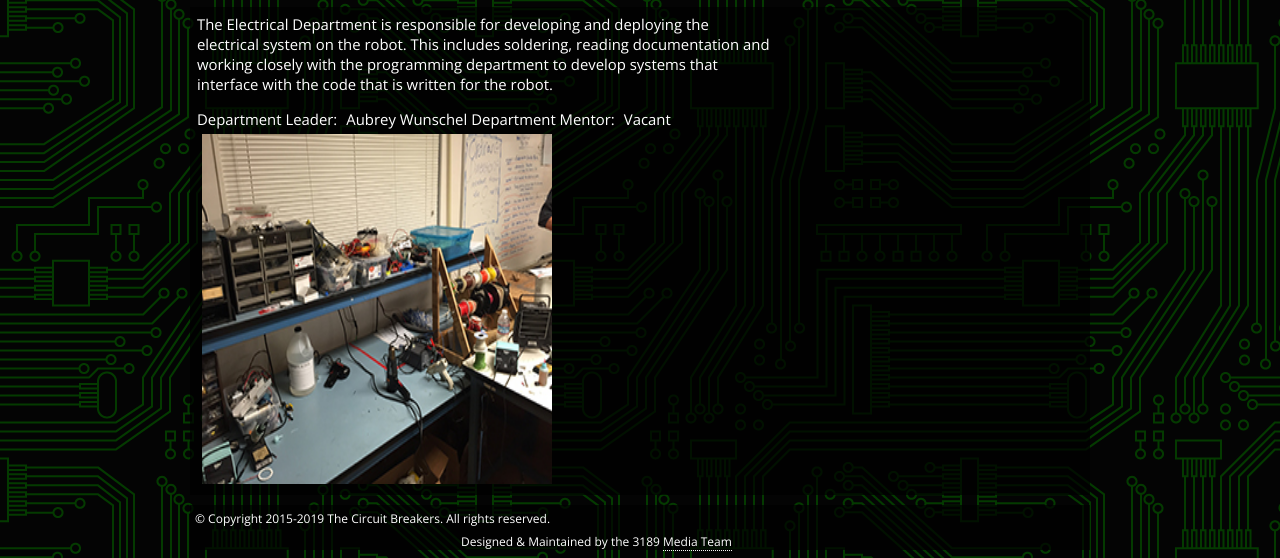
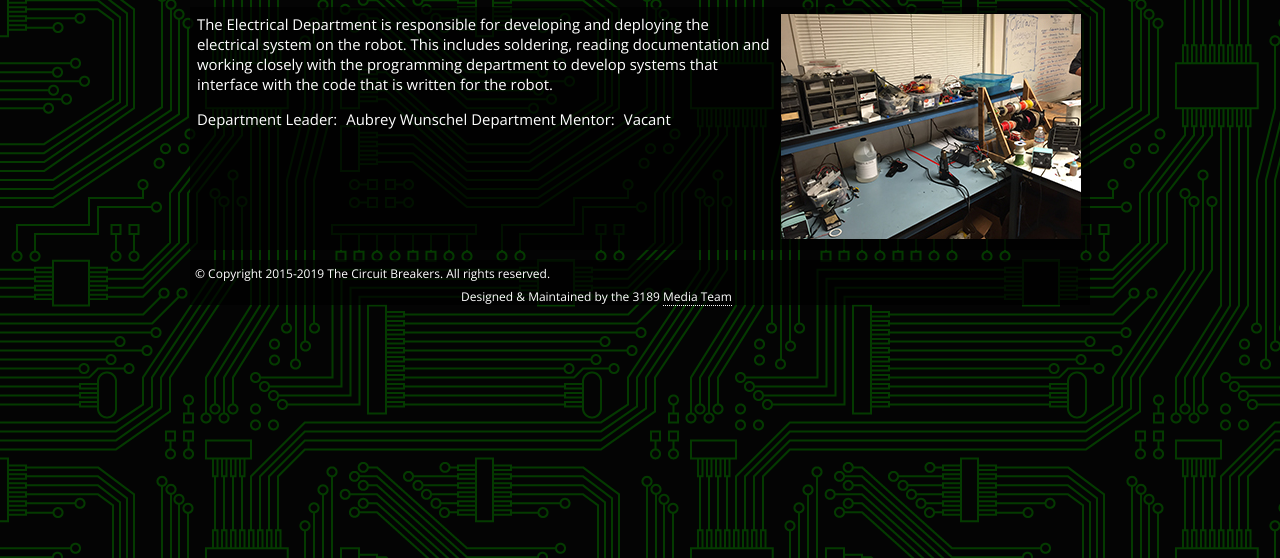
Before and after one commit to FIRSTTeam3189/3189.team, a plain HTML site: page departments/electrical/index.html in a window 1280 px wide. Shown: the part 242-800 px from the top of the page. Drawn offline with nearby package versions, Linux system fonts and the light colour scheme; files that its build step writes are made by us from their sources; a script that the page names is missing.

Commit message:
Update index.html

```diff
--- a/departments/electrical/index.html
+++ b/departments/electrical/index.html
@@ -105,12 +105,7 @@
             <p>Vacant</p>
           </div>
           <div class="img-right">
-            <img
-              src="workstation.JPG"
-              alt="mechanical workstation"
-              height="350px"
-              width="350px"
-            />
+            <img src="workstation.JPG" alt="mechanical workstation" />
           </div>
         </div>
       </div>
```
